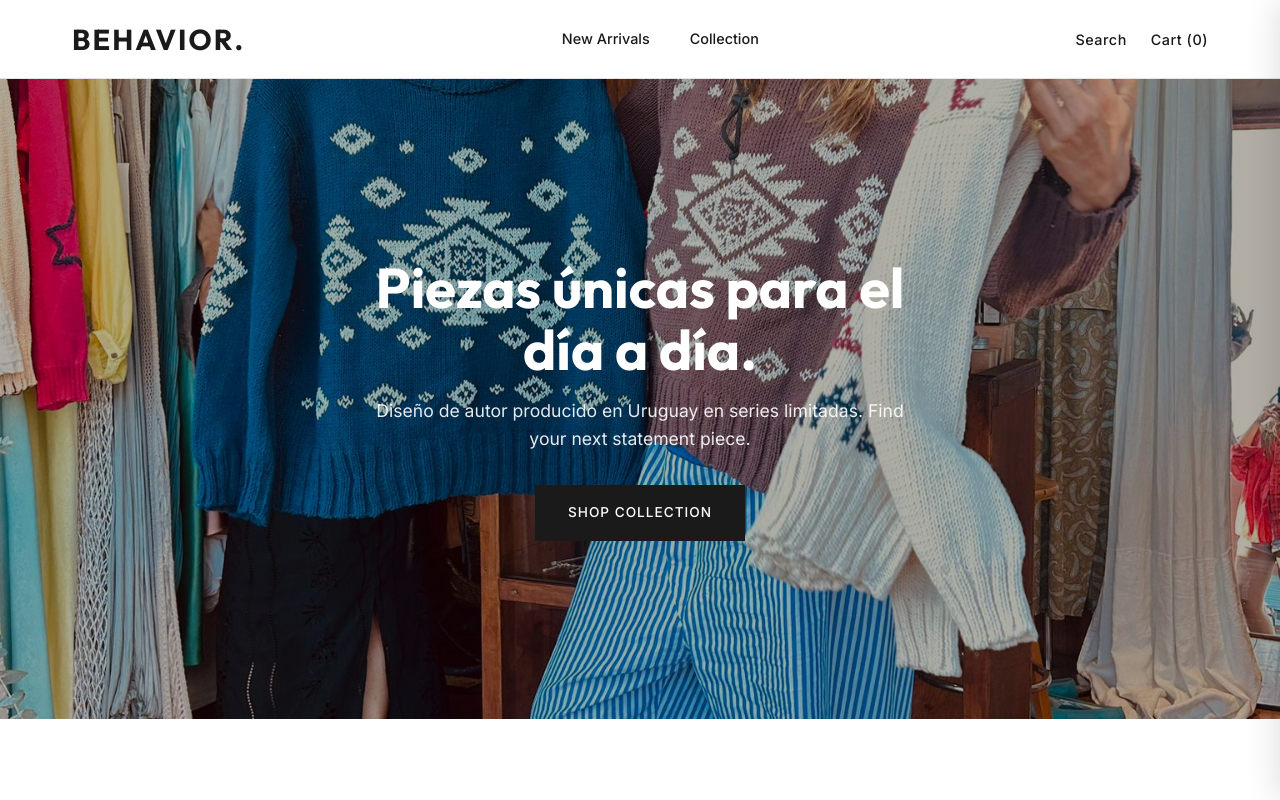
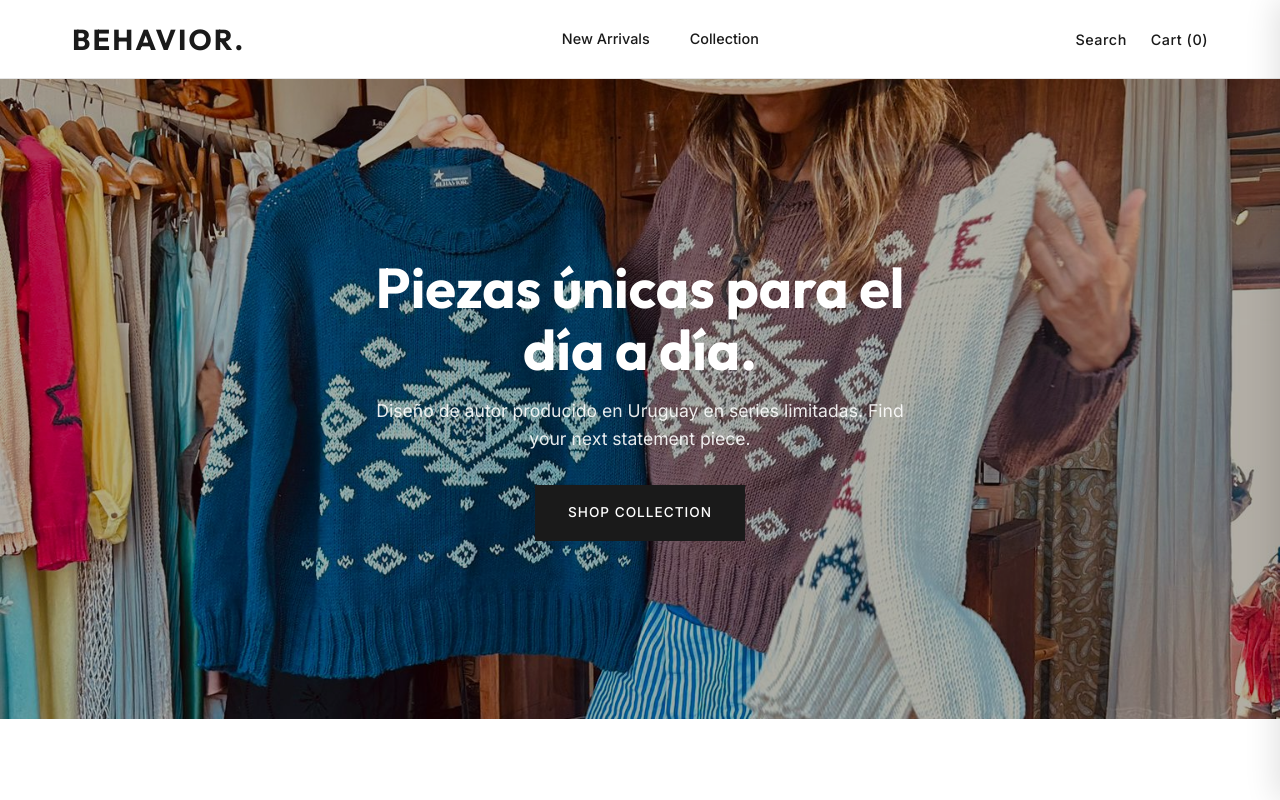
Before and after one commit to panchei192/behavior, a website built with Vite: page index.html in a window 1280 px wide. Shown: the top 800 px of the page. Built offline with nearby package versions, Linux system fonts and the light colour scheme.

Commit message:
centrar imagen

```diff
--- a/styles.css
+++ b/styles.css
@@ -137,7 +137,7 @@ nav {
     background-color: var(--secondary-background);
     background-image: url('fotos/fondo.jpeg');
     background-size: cover;
-    background-position: center;
+    background-position: center 35%;
     transition: var(--transition);
 }
 
```
